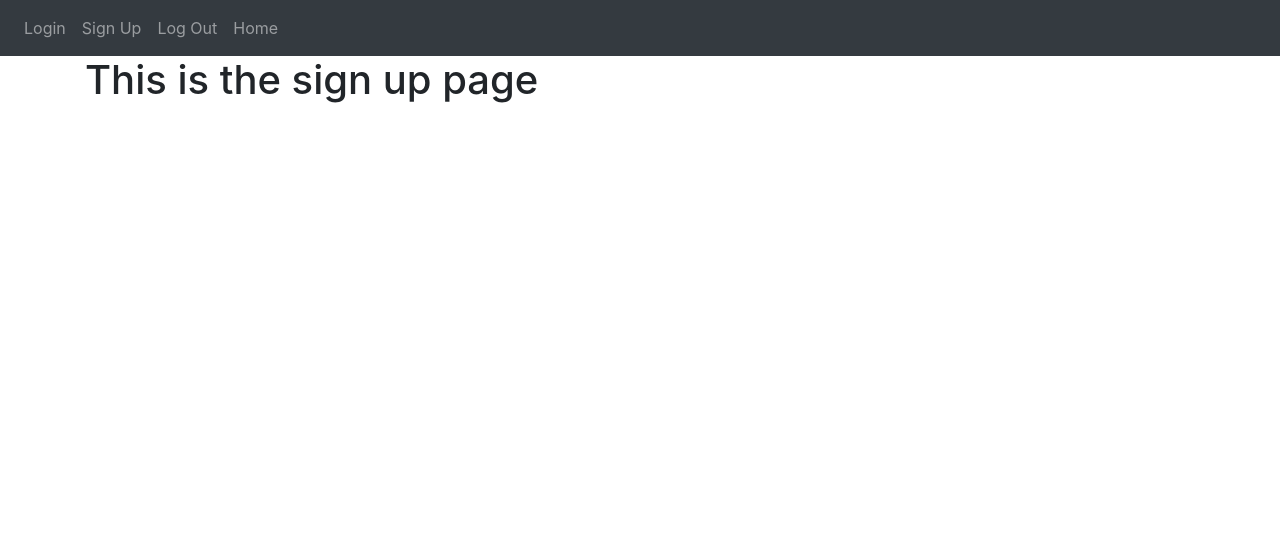
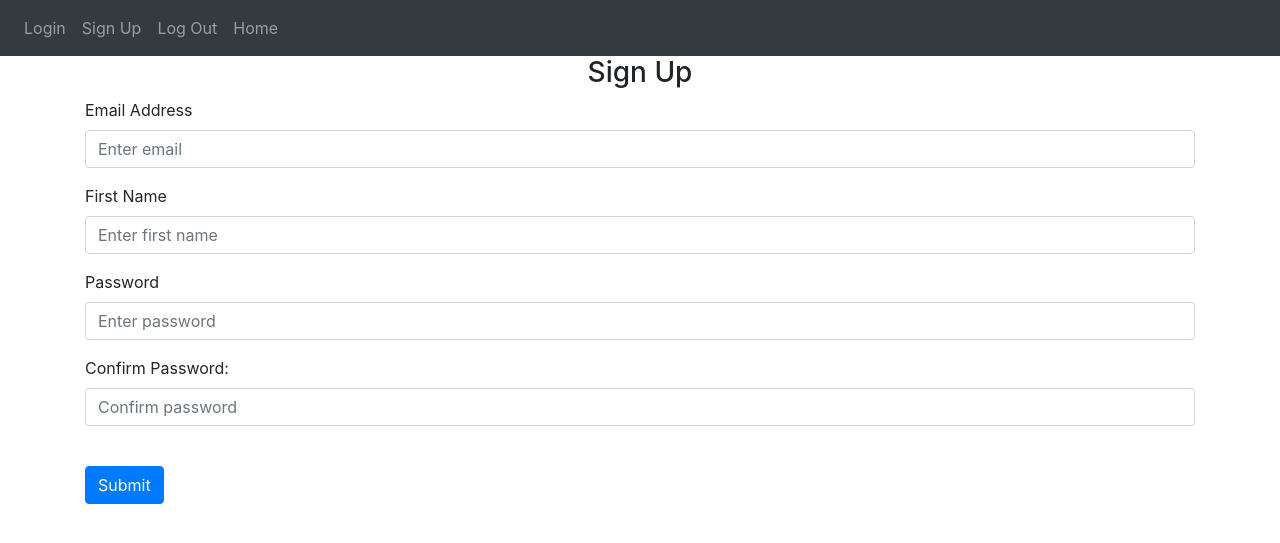
Before and after one commit to SamPearson/Flexatorium, a Flask app: page /sign-up in a window 1280 px wide. Shown: the top 543 px of the page. Run offline with Flask 3, Linux system fonts and the light colour scheme; some libraries are stand-ins or nearby versions.

Commit message:
Login/Signup form html

```diff
--- a/website/templates/signup.html
+++ b/website/templates/signup.html
@@ -3,6 +3,26 @@
 
 {% block content%}
 
-<h1>This is the sign up page</h1>
+<form method="POST">
+    <h3 align="center">Sign Up</h3>
+    <div class="form-group">
+        <label for="email">Email Address</label>
+        <input type="email" class="form-control" id="email" name="email" placeholder="Enter email">
+    </div>
+    <div class="form-group">
+        <label for="firstName">First Name</label>
+        <input type="text" class="form-control" id="firstName" name="firstName" placeholder="Enter first name">
+    </div>
+    <div class="form-group">
+        <label for="password1">Password</label>
+        <input type="password" class="form-control" id="password1" name="password1" placeholder="Enter password">
+    </div>
+    <div class="form-group">
+        <label for="password2">Confirm Password:</label>
+        <input type="password" class="form-control" id="password2" name="password2" placeholder="Confirm password">
+    </div>
+    <br />
+    <button type="submit" class="btn btn-primary">Submit</button>
+</form>
 
 {% endblock %}
```
Also changed, not shown: website/templates/login.html (+13 -1 lines).
